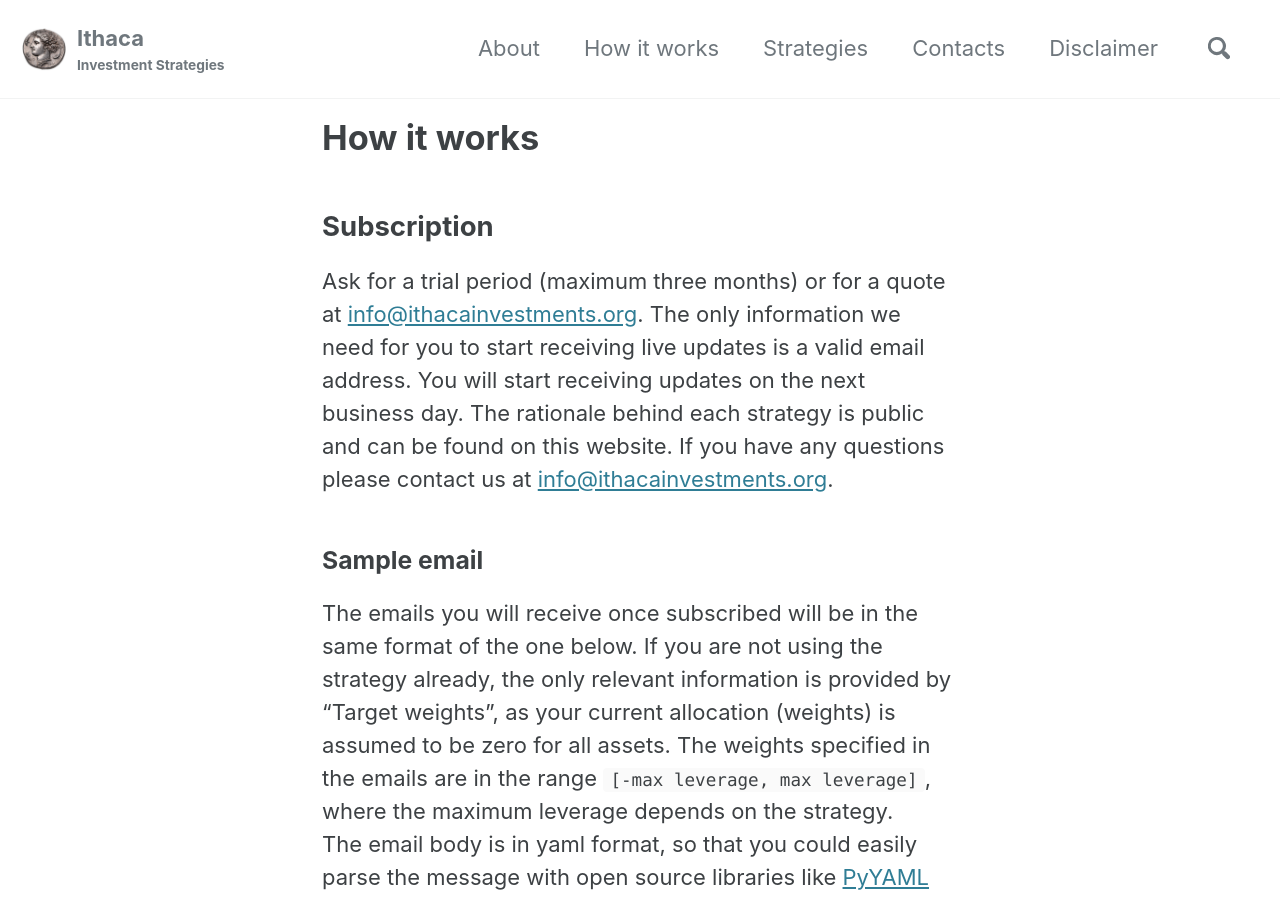
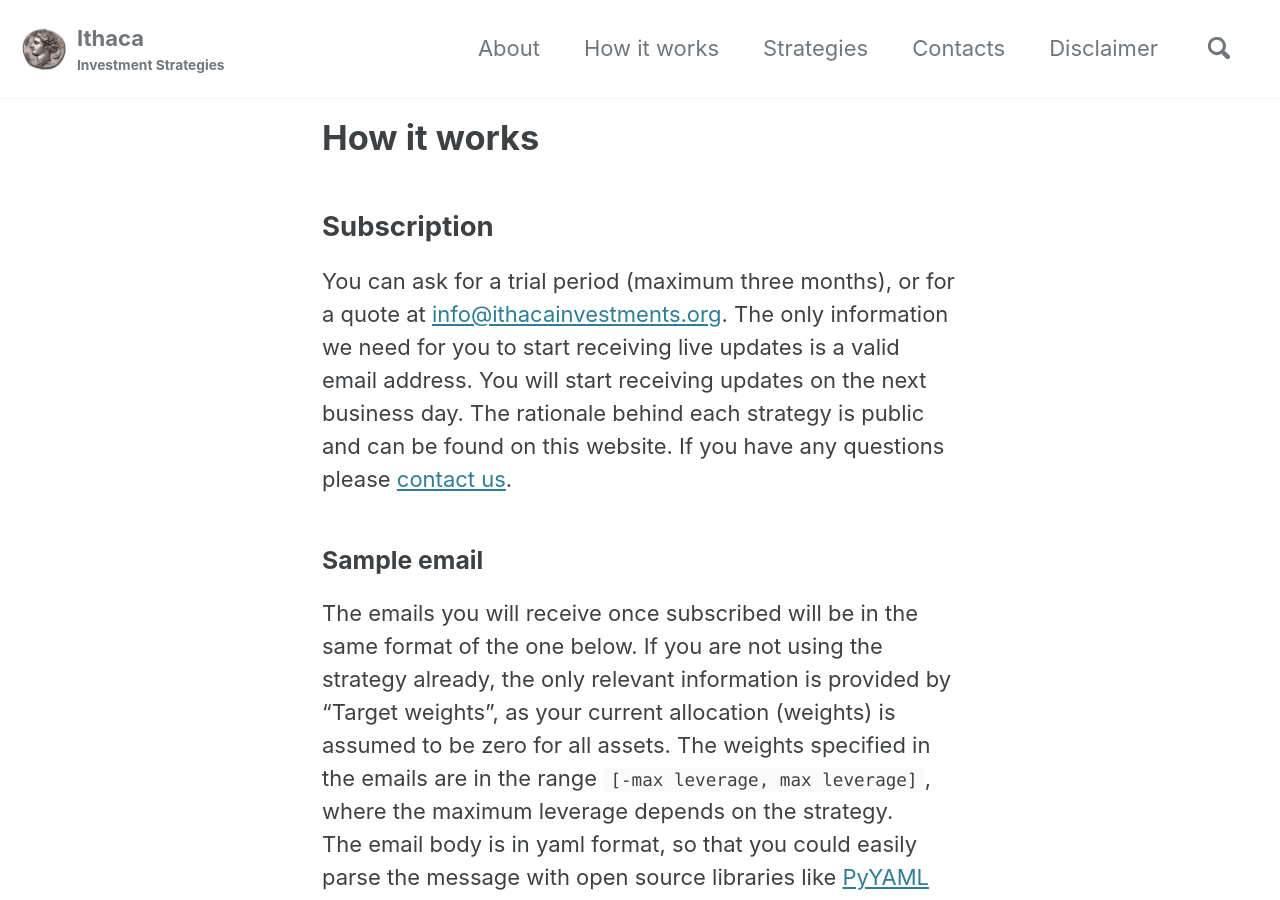
Before and after one commit to IthacaResearch/ithacaresearch.github.io, a Jekyll site: the page built from category/how-it-works.md, in a window 1280 px wide and 900 px high. Built offline with Jekyll 4.4.1, drawn with Linux system fonts in a browser that asks for light colours; cached includes are drawn as plain includes; some of the changed text lies outside the part shown.

Commit message:
Update how-it-works.md

```diff
--- a/category/how-it-works.md
+++ b/category/how-it-works.md
@@ -5,8 +5,8 @@
 ---
 
 ## Subscription
-Ask for a trial period (maximum three months) or for a quote at <info@ithacainvestments.org>. The only information we need for you to start receiving live updates is a valid email address. You will start receiving updates on the next business day.
-The rationale behind each strategy is public and can be found on this website. If you have any questions please contact us at <info@ithacainvestments.org>.
+You can ask for a trial period (maximum three months), or for a quote at <info@ithacainvestments.org>. The only information we need for you to start receiving live updates is a valid email address. You will start receiving updates on the next business day.
+The rationale behind each strategy is public and can be found on this website. If you have any questions please [contact us](/category/contacts).
 
 ### Sample email
 The emails you will receive once subscribed will be in the same format of the one below. If you are not using the strategy already, the only relevant information is provided by "Target weights", as your current allocation (weights) is assumed to be zero for all assets. The weights specified in the emails are in the range `[-max leverage, max leverage]`, where the maximum leverage depends on the strategy.<br>
@@ -44,7 +44,7 @@
 The benchmark is the S&P 500 index.
 
 **Can the strategies be combined together?**<br>
-Absolutely, that is actually how we are currently using them. Please contact us at <info@ithacainvestments.org> if you'd like to review the results of a specific combination of strategies and/or to receive updates for a specific combination.
+Absolutely, that is actually how we are currently using them. Please [contact us](/category/contacts) if you'd like to review the results of a specific combination of strategies, and/or to receive updates for a custom combination.
 
 **Can you provide the trade logs of the backtests?**<br>
 Yes, they are available upon request.
@@ -56,10 +56,10 @@
 Yes, you can receive free updates from the strategies for up to three months before deciding whether or not to subscribe.
 
 **Can a strategy be customized to satisfy specific needs?**<br>
-Yes, please contact us at <info@ithacainvestments.org>
+Yes, please [contact us](/category/contacts)
 
 **Can you help us implementing and testing a new strategy/idea?**<br>
-Yes, please contact us at <info@ithacainvestments.org>
+Yes, please [contact us](/category/contacts)
 
 **How do I execute the trades?**<br>
 To execute the strategies you need to have a brokerage account (some banks provide also brokerage services). The available brokers vary from country to country, as well as the functionalities they provide, the fees they charge, and the products you can trade through them. Here is a list of the most popular brokers:
```
